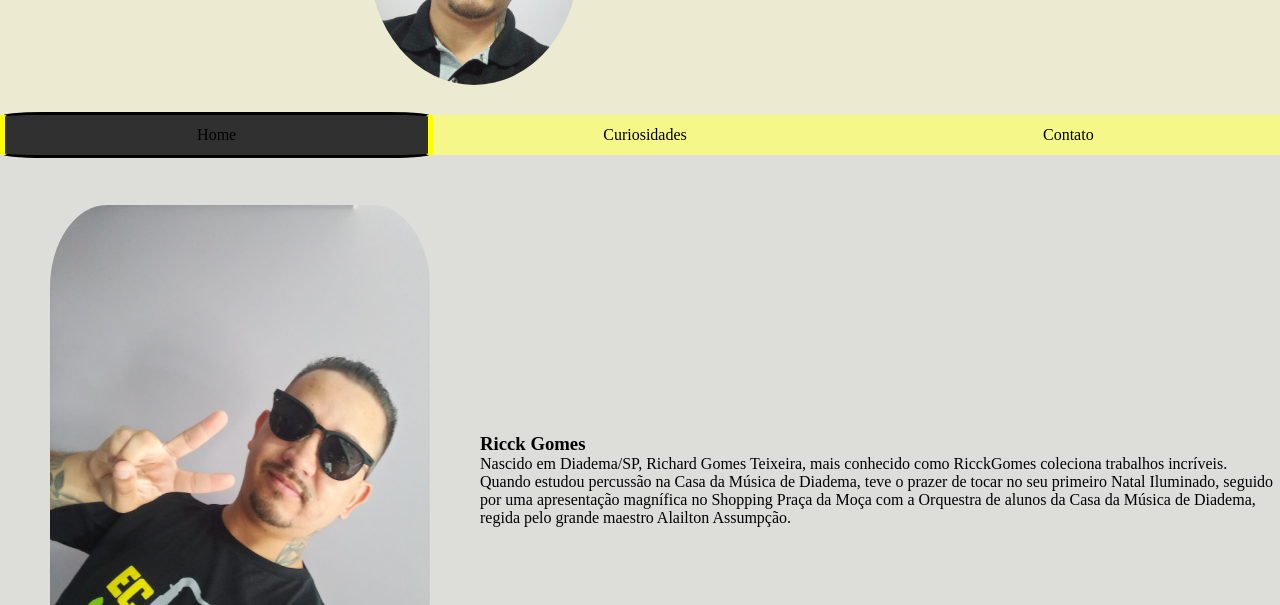
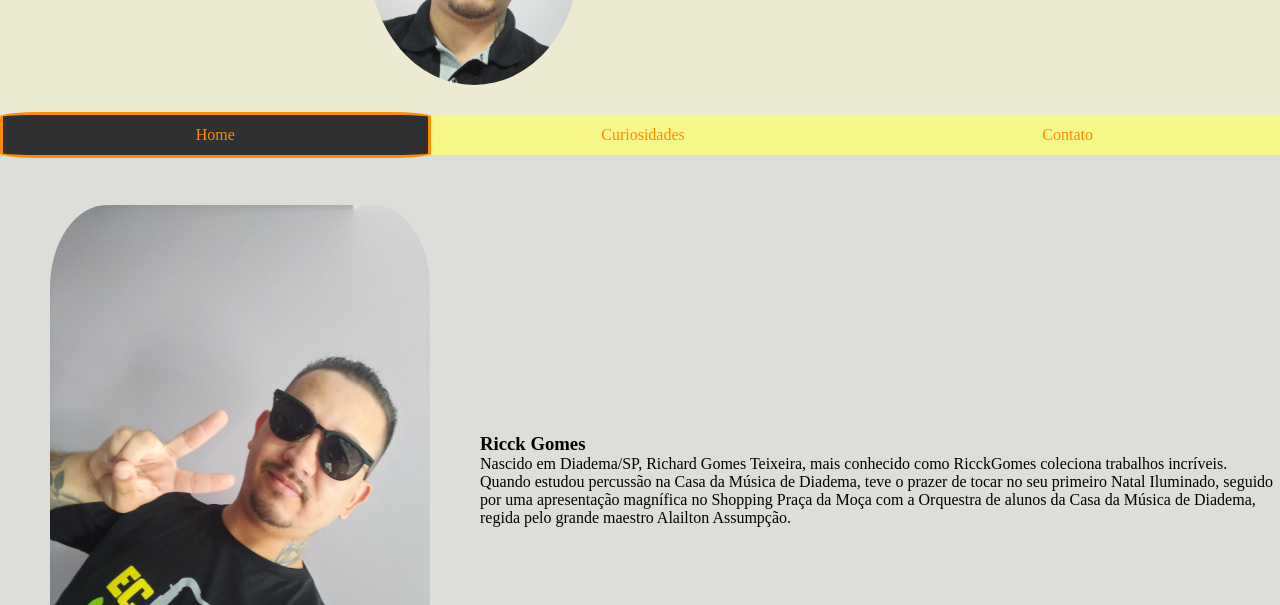
Before and after one commit to RicckGomes/Curriculo-Ricck, a plain HTML site: page pagina1.html in a window 1280 px wide. In both pictures the pointer is over the item "Home". Shown: the part 195-800 px from the top of the page. Drawn offline with Linux system fonts and the light colour scheme.

Commit message:
Troquei a cor da fonte e as bordas no menu

```diff
--- a/pagina1.css
+++ b/pagina1.css
@@ -60,18 +60,17 @@ li{
 
 li:hover{
     background-color: rgb(49, 48, 48);
-    border-bottom: 3px solid black;
-    color: yellow;
-    border-left: 5px solid yellow;
-    border-right: 5px solid yellow;
-    border-top: 3px solid black;
+    border-bottom: 3px solid darkorange;
+    border-left: 3px solid darkorange;
+    border-right: 3px solid darkorange;
+    border-top: 3px solid darkorange;
     border-radius: 10%;
 
 }
 
 li a{
     text-decoration: none;
-    color: black;
+    color: darkorange;
 
 }
 
```
